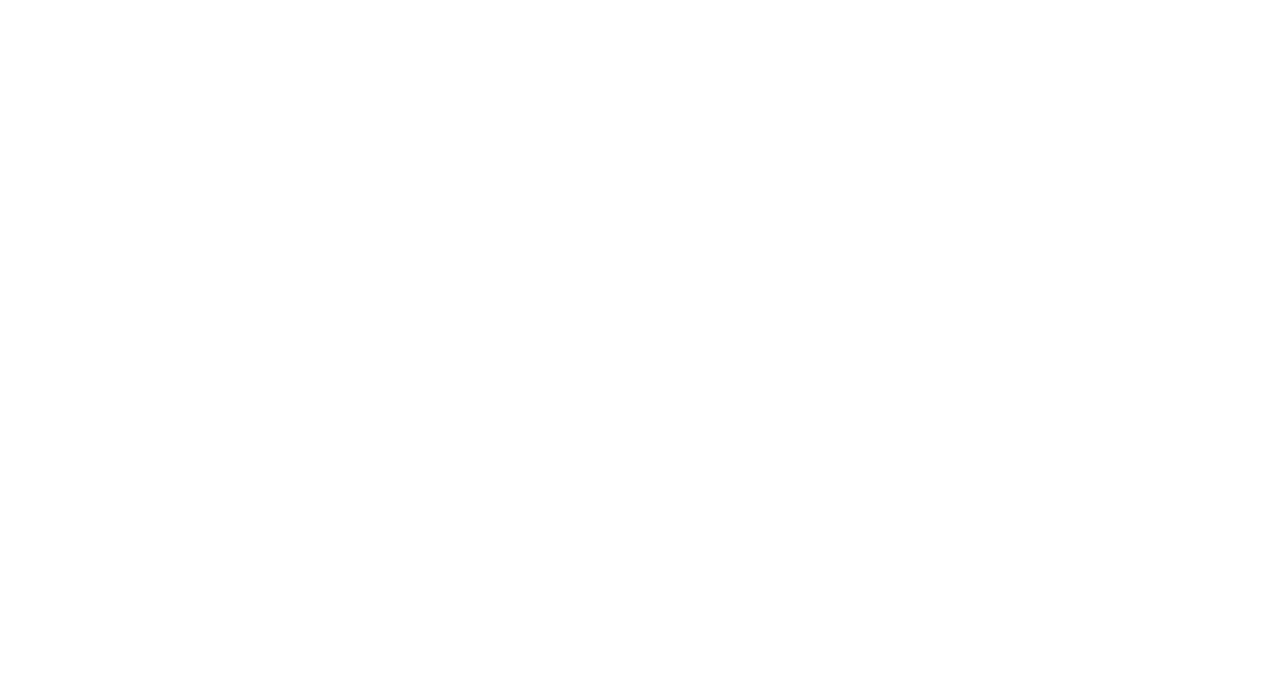
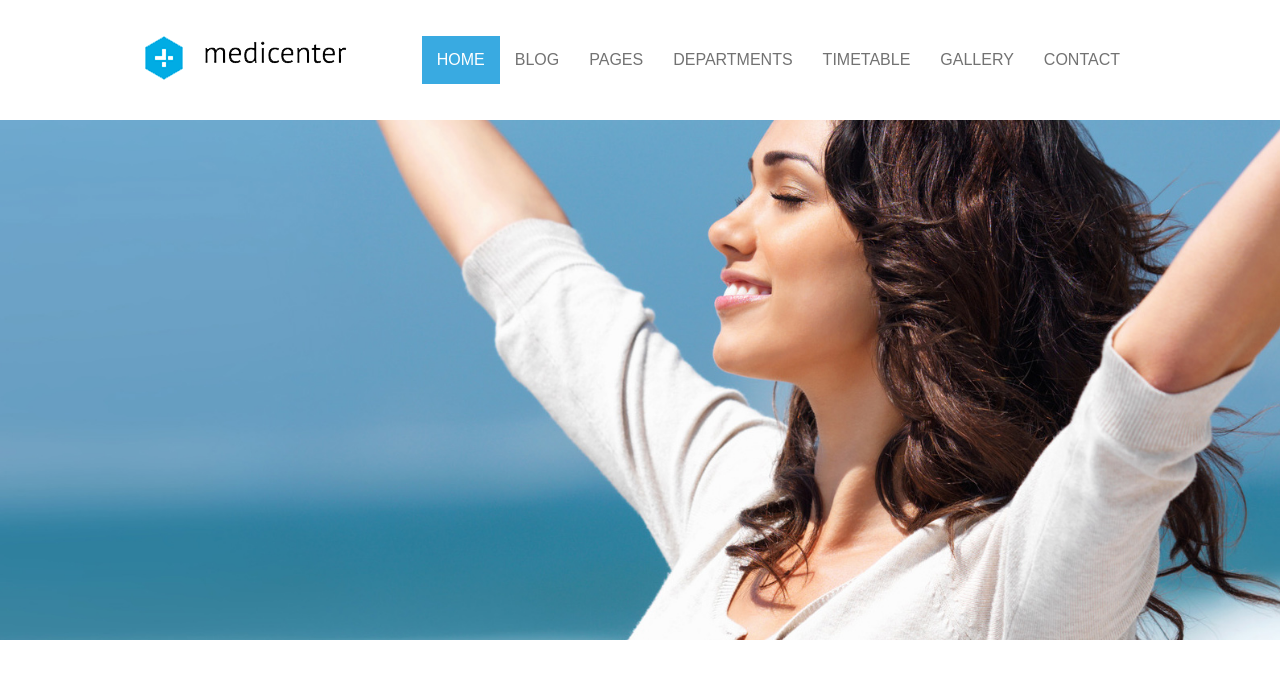
Before and after one commit to AlbertMagnus011/medicenter, a plain HTML site: page index.html in a window 1280 px wide. Drawn offline with Linux system fonts and the light colour scheme.

Commit message:
creating header and nav

```diff
--- a/assets/css/style.css
+++ b/assets/css/style.css
@@ -0,0 +1,49 @@
+body {
+    margin: 0;
+    padding: 0;
+}
+header {
+    display: flex;
+    justify-content: center;
+    height: 120px;
+}
+.container {
+    display: flex;
+    justify-content: space-between;
+    width:990px;
+}
+.logo {
+    display: flex;
+    align-items: center;
+}
+.menu {
+    display: flex;
+    align-items: center;
+}
+nav ul, nav li {
+    list-style: none;
+    margin: 0;
+    padding: 0;
+}
+nav ul {
+    display: flex;
+}
+nav a {
+    display: block;
+    padding: 15px;
+    text-decoration:none;
+    text-transform: uppercase;
+    color: #727272;
+    font-family: Arial, Helvetica, sans-serif;
+}
+nav .active a,
+nav a:hover{
+    background-color: #39aae1;
+    color: #fff;
+}
+#banner {
+    background-image: url('../images/img1.jpg');
+    background-position: center;
+    background-size: cover;
+    height: 65vh;
+}
--- a/index.html
+++ b/index.html
@@ -4,9 +4,34 @@
         <meta charset="UTF-8"/>
         <meta name="viewport" content="width=device-width, user-scalable=0" />
         <link rel="stylesheet" href="assets/css/style.css">
-        <title>medicenter</title>
+        <title>MediCenter</title>
     </head>
     <body>
-        <header> </header>
+        <header>
+            <div class="container">
+                <div class="logo">
+                    <a>
+                        <img src="./assets/images/logo.png" alt="logo medicenter" >
+                    </a>
+                </div>
+                <div class="menu">
+                    <nav>
+                        <ul>
+                            <li class="active">
+                            <a href="">Home</a></li>
+                            <li><a href="">Blog</a></li>
+                            <li><a href="">Pages</a></li>
+                            <li><a href="">Departments</a></li>
+                            <li><a href="">Timetable</a></li>
+                            <li><a href="">Gallery</a></li>
+                            <li><a href="">Contact</a></li>
+                        </ul>
+                    </nav>
+                </div>
+            </div>
+        </header>
+        <section id="banner">
+
+        </section>
     </body>
 </html>
```
